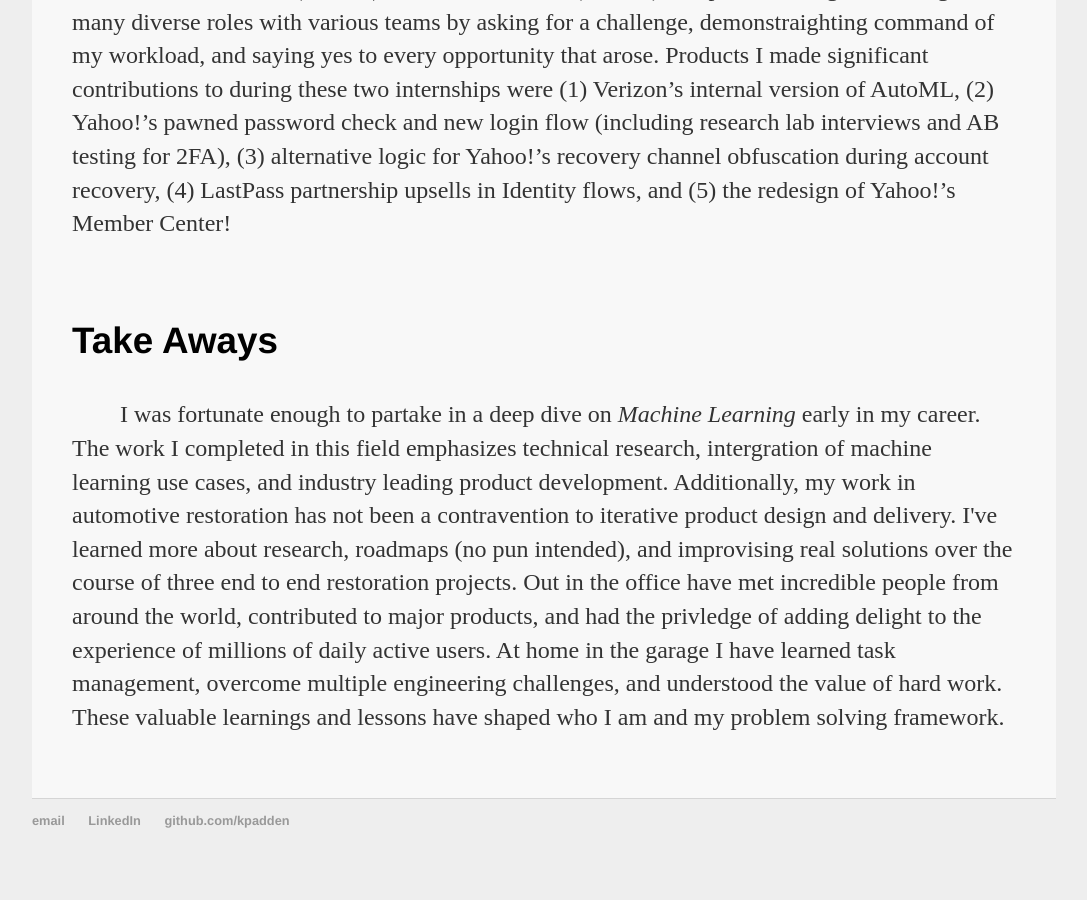
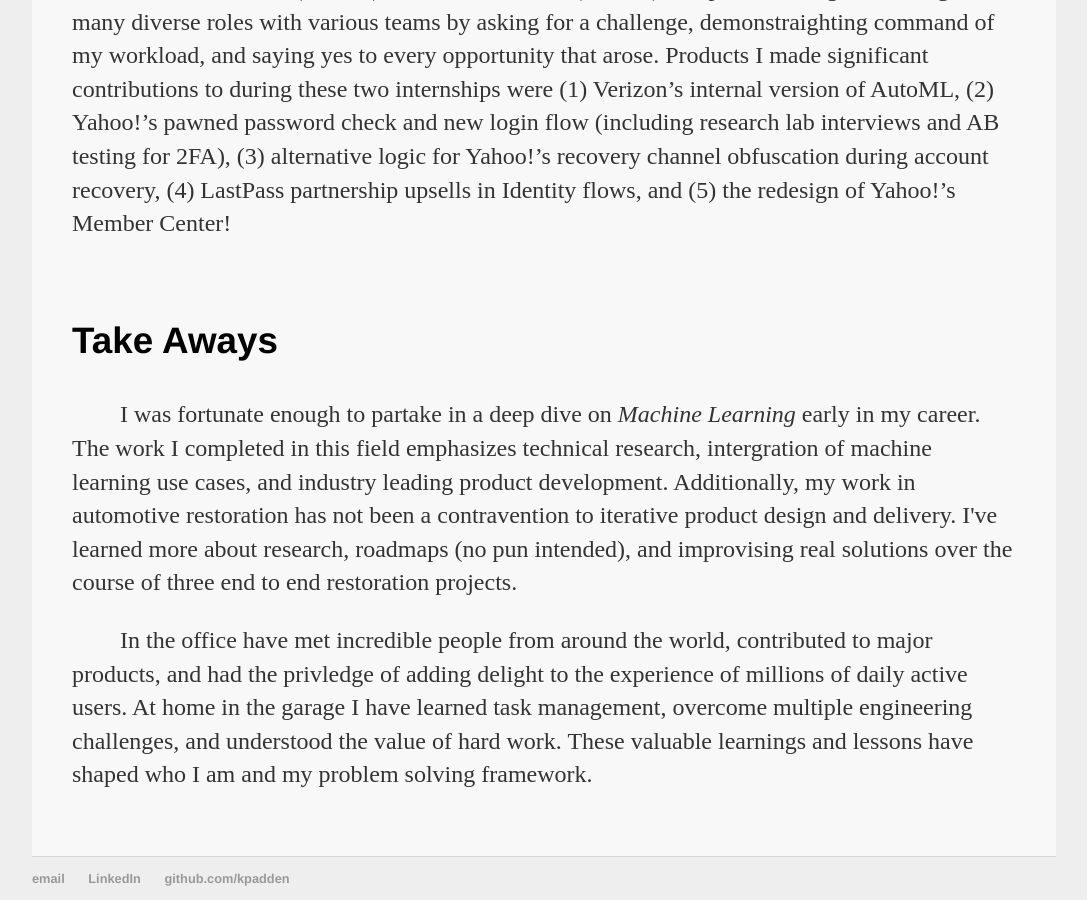
Before and after one commit to kpadden/kpadden.github.io, a Jekyll site: the page built from about/index.html, in a window 1280 px wide and 900 px high, scrolled down 654 px. Shown: the whole window, without its empty margins (96-1183 px from the left). Built offline with Jekyll 4.4.1, drawn with Linux system fonts in a browser that asks for light colours; before the commit the page ends 1497 px from its top, so only the background shows below that.

Commit message:
Update index.html

```diff
--- a/about/index.html
+++ b/about/index.html
@@ -14,5 +14,6 @@ title: About Me
     <h3>Work Experience</h3>
     <p>&emsp;&emsp;I interned at Oath (Yahoo!) and Verizon Media (Yahoo!) as a product designer. I was given many diverse roles with various teams by asking for a challenge, demonstraighting command of my workload, and saying yes to every opportunity that arose. Products I made significant contributions to during these two internships were (1) Verizon’s internal version of AutoML, (2) Yahoo!’s pawned password check and new login flow (including research lab interviews and AB testing for 2FA), (3) alternative logic for Yahoo!’s recovery channel obfuscation during account recovery, (4) LastPass partnership upsells in Identity flows, and (5) the redesign of Yahoo!’s Member Center!</p><br/>
     <h3>Take Aways</h3>
-    <p>&emsp;&emsp;I was fortunate enough to partake in a deep dive on <i>Machine Learning</i> early in my career. The work I completed in this field emphasizes technical research, intergration of machine learning use cases, and industry leading product development. Additionally, my work in automotive restoration has not been a contravention to iterative product design and delivery. I've learned more about research, roadmaps (no pun intended), and improvising real solutions over the course of three end to end restoration projects. Out in the office have met incredible people from around the world, contributed to major products, and had the privledge of adding delight to the experience of millions of daily active users. At home in the garage I have learned task management, overcome multiple engineering challenges, and understood the value of hard work. These valuable learnings and lessons have shaped who I am and my problem solving framework.</p>
+    <p>&emsp;&emsp;I was fortunate enough to partake in a deep dive on <i>Machine Learning</i> early in my career. The work I completed in this field emphasizes technical research, intergration of machine learning use cases, and industry leading product development. Additionally, my work in automotive restoration has not been a contravention to iterative product design and delivery. I've learned more about research, roadmaps (no pun intended), and improvising real solutions over the course of three end to end restoration projects.</p>
+    <p>&emsp;&emsp;In the office have met incredible people from around the world, contributed to major products, and had the privledge of adding delight to the experience of millions of daily active users. At home in the garage I have learned task management, overcome multiple engineering challenges, and understood the value of hard work. These valuable learnings and lessons have shaped who I am and my problem solving framework.</p>
 </div>
```
